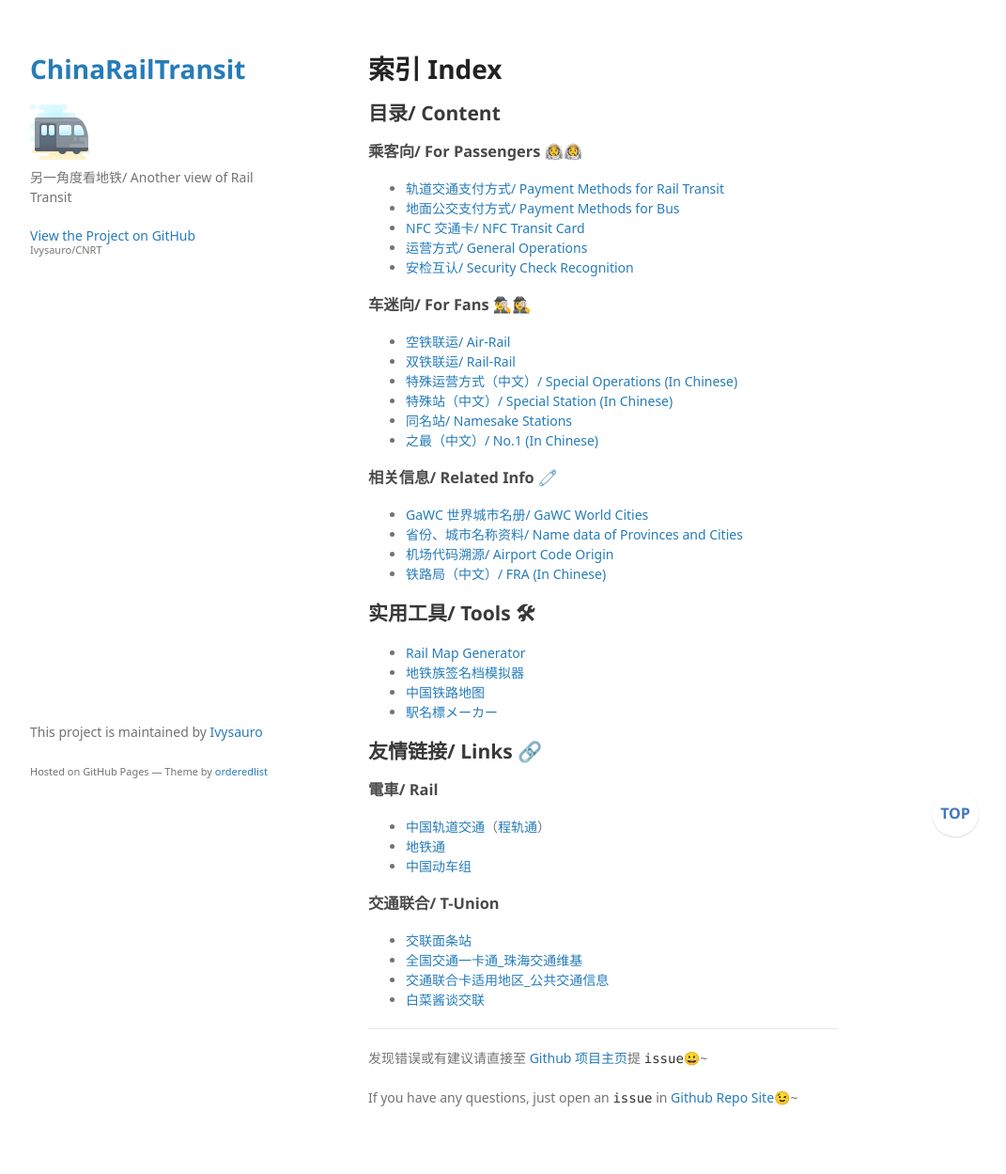
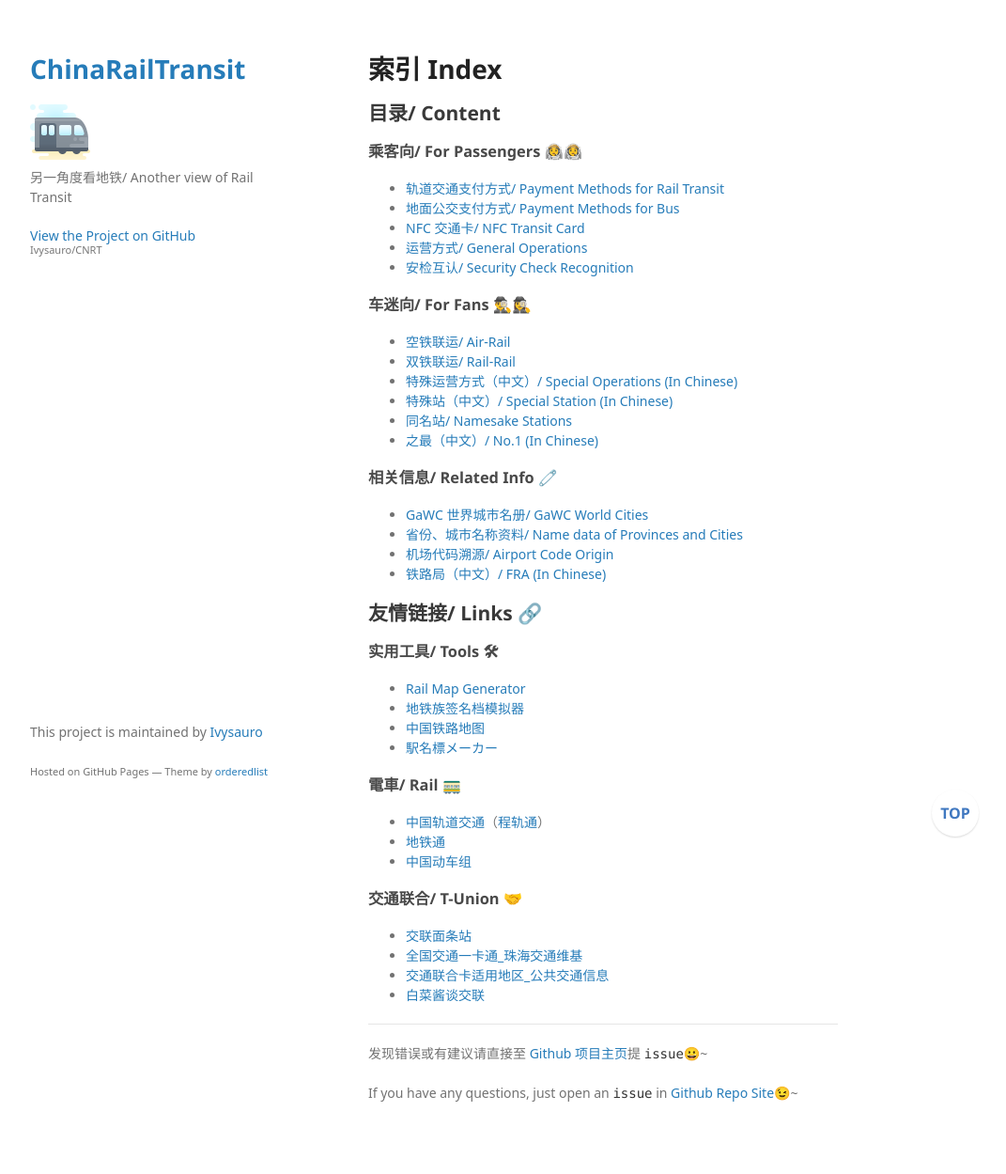
Before and after one commit to Ivysauro/CNRT, a Jekyll site: the page built from index.md, in a window 1280 px wide. Shown: the whole page at 94% size, without its empty margins (178-1249 px from the left). Built offline with Jekyll 4.4.1, drawn with Linux system fonts in a browser that asks for light colours; some web fonts are replaced; our own code applies the rules of GitHub Pages for plain Markdown files; a script that is not in the unit is left out.

Commit message:
🍑更新结构

```diff
--- a/index.md
+++ b/index.md
@@ -23,20 +23,20 @@
 - [机场代码溯源/ Airport Code Origin](https://ivysauro.github.io/CNRT/data/Airport)
 - [铁路局（中文）/ FRA (In Chinese)](https://ivysauro.github.io/CNRT/data/FRA)
 
-## 实用工具/ Tools 🛠
+## 友情链接/ Links 🔗
+
+### 实用工具/ Tools 🛠
 - [Rail Map Generator](https://wongchito.github.io/RailMapGenerator/)
 - [地铁族签名档模拟器](https://imisty.github.io/Metro-Simulator/dist/index.html)
 - [中国铁路地图](http://cnrail.geogv.org/zhcn/?useMapboxGl=true)
 - [駅名標メーカー](http://aniani.me/station/)
 
-## 友情链接/ Links 🔗
-
-### 電車/ Rail
+### 電車/ Rail 🚃
 - [中国轨道交通](https://urbanrail.china-emu.cn/)（[程轨通](https://mcmcrt.china-emu.cn/)）
 - [地铁通](http://www.metroman.cn/)
 - [中国动车组](https://www.china-emu.cn/)
 
-### 交通联合/ T-Union
+### 交通联合/ T-Union 🤝
 - [交联面条站](https://www.tunionfans.com/)
 - [全国交通一卡通_珠海交通维基](http://w.zhbus.org/index.php?title=全国交通一卡通)
 - [交通联合卡适用地区_公共交通信息](https://ipt.kopisee.com/canton/zh-cn/t-union)
```
